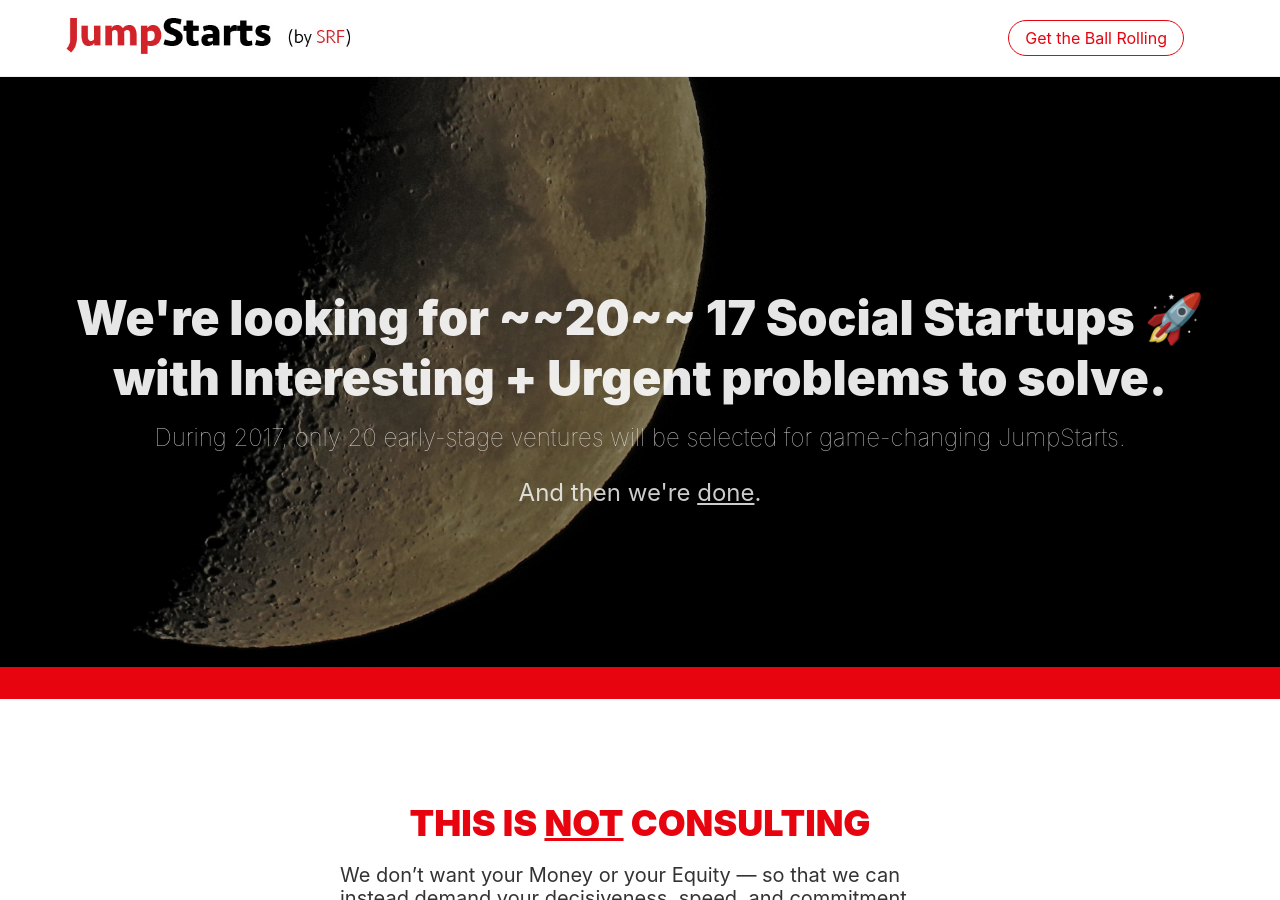
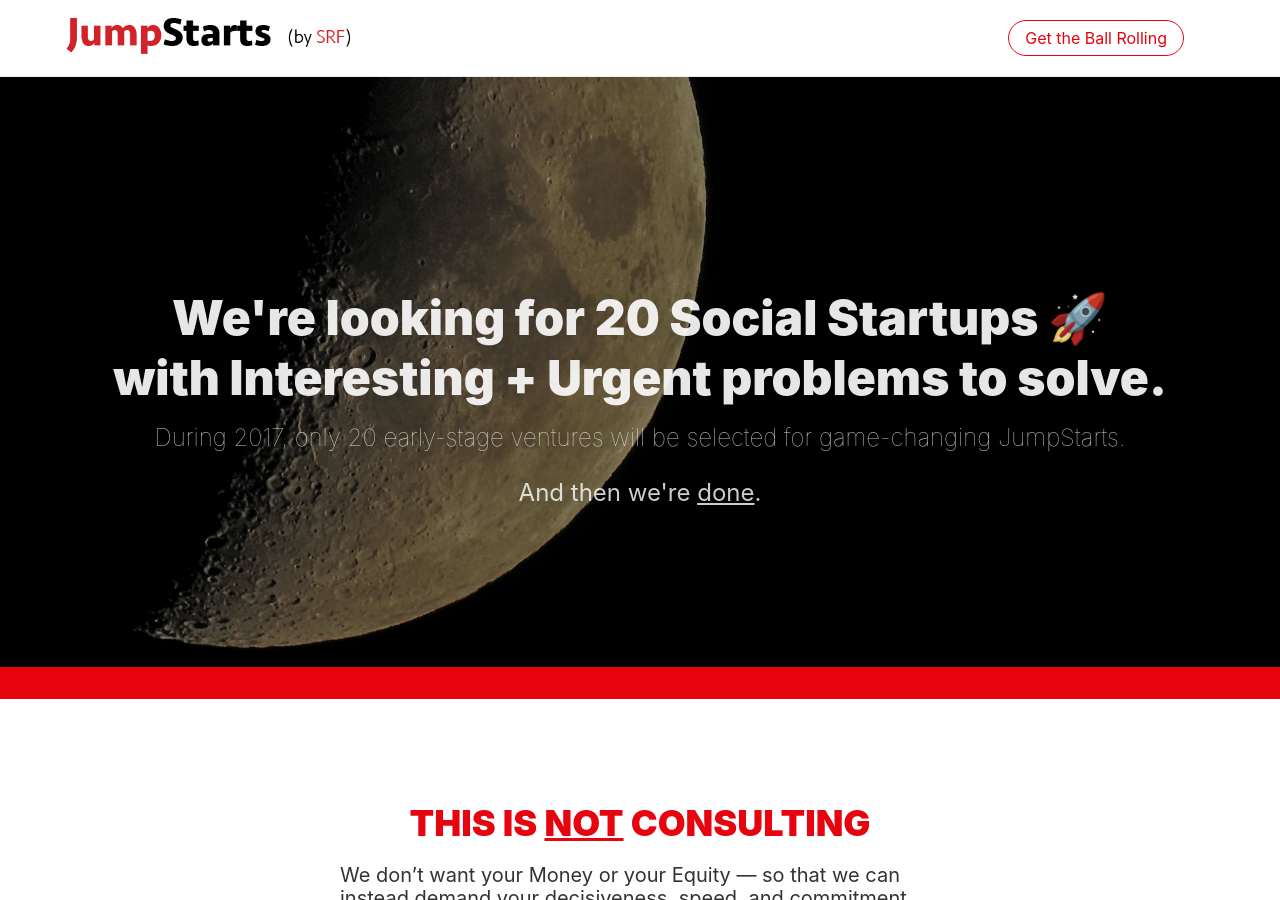
Before and after one commit to aaronergreen/jumpstarts, a Jekyll site: the page built from index.html, in a window 1280 px wide and 900 px high. Built offline with Jekyll 4.4.1, drawn with Linux system fonts in a browser that asks for light colours.

Commit message:
remove strikethrough

```diff
--- a/_config.yml
+++ b/_config.yml
@@ -1,7 +1,7 @@
 ## jekyll-seo-tag
 # These basic values are used with the Jekyll SEO tag https://github.com/jekyll/jekyll-seo-tag#usage
 # but you can also use them anywhere in your site, like this: {{ site.title }} or {{ site.twitter.username }}
-title: "We're looking for ~~20~~ 17 Social Startups  🚀<br> with Interesting + Urgent problems to solve."
+title: "We're looking for 20 Social Startups  🚀<br> with Interesting + Urgent problems to solve."
 description: "During 2017, only 20 early-stage ventures will be selected for game-changing JumpStarts. <br> <br> <b>And then we're <u>done</u>.</b>"
 url: "https://www.socialrocketfactory.com" # the base hostname & protocol for your site
 author: []
```
